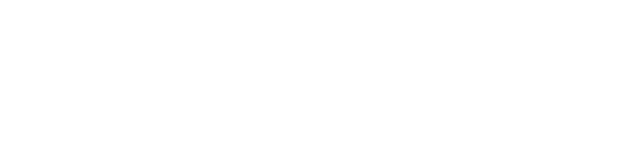
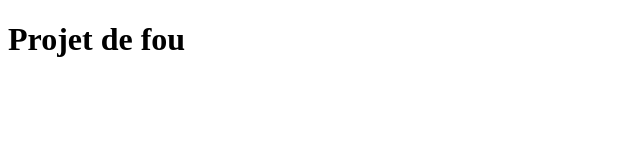
Before and after one commit to theomeloccaro/projet-web-git, a plain HTML site: page index.html in a window 1280 px wide. Shown: the whole page, without its empty margins (0-640 px from the left). Drawn offline with Linux system fonts and the light colour scheme.

Commit message:
Modification index html

```diff
--- a/index.html
+++ b/index.html
@@ -6,6 +6,6 @@
     <title>Document</title>
 </head>
 <body>
-
+    <H1> Projet de fou</H1>
 </body>
 </html>
```
